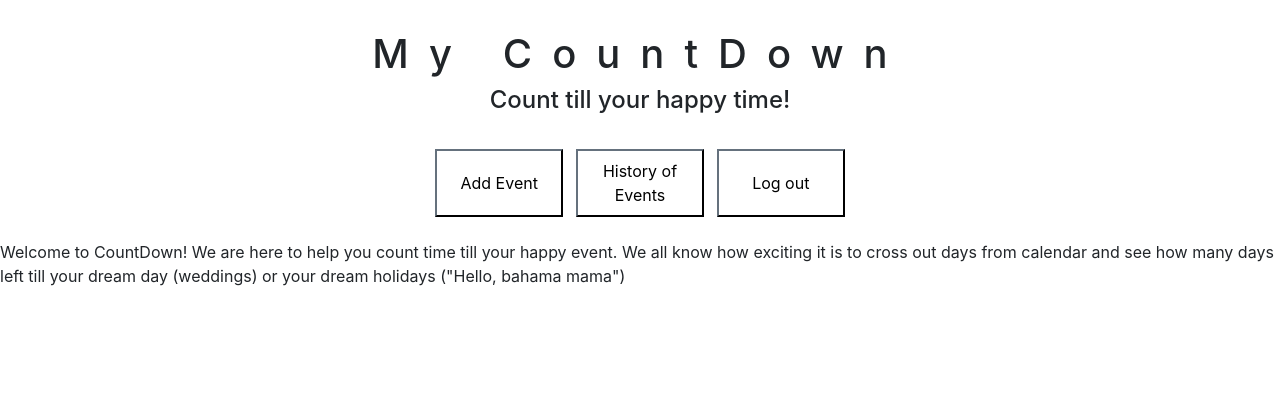
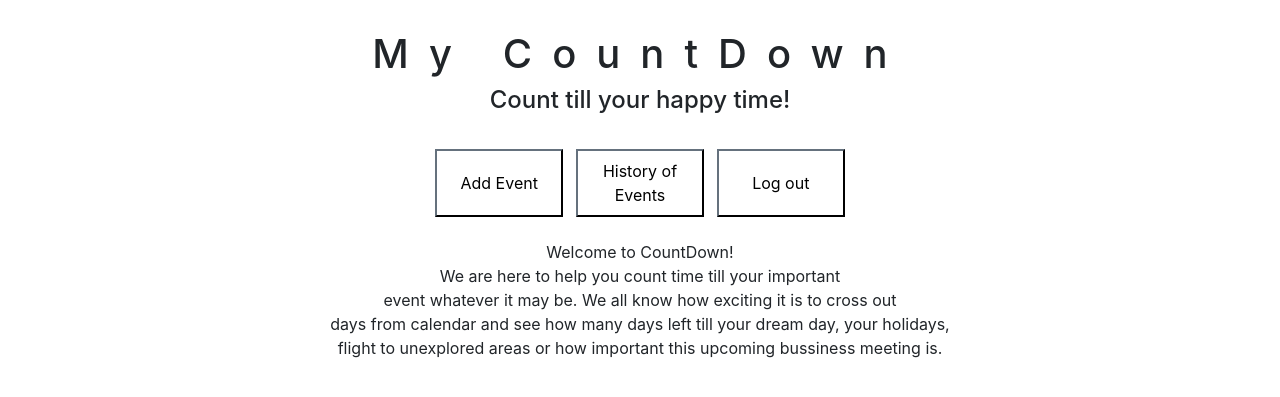
Before and after one commit to laimaurnezaite/CountDown, a Flask app: template templates/home_page.html in a window 1280 px wide. Shown: the top 397 px of the page. Run offline with Flask 2, Linux system fonts and the light colour scheme; the template is opened without the code that fills it, so the values that code supplies are empty; some libraries are stand-ins or nearby versions.

Commit message:
add  homepage when there arent upcoming events

```diff
--- a/templates/home_page.html
+++ b/templates/home_page.html
@@ -40,7 +40,9 @@
         </script>
         {% endfor %}
     {% else %}
-        <div>Welcome to CountDown! We are here to help you count time till your happy event. We all know how exciting it is to cross out days from calendar and see how many days left till your dream day (weddings) or your dream holidays ("Hello, bahama mama") </div>
+        <p class="text-center">
+            Welcome to CountDown!<br> We are here to help you count time till your important<br> event whatever it may be. We all know how exciting it is to cross out<br> days from calendar and see how many days left till your dream day, your holidays, <br>flight to unexplored areas or how important this upcoming bussiness meeting is.
+        </p>
     {% endif %}
 </p>
 <p id="demo"></p>
```
